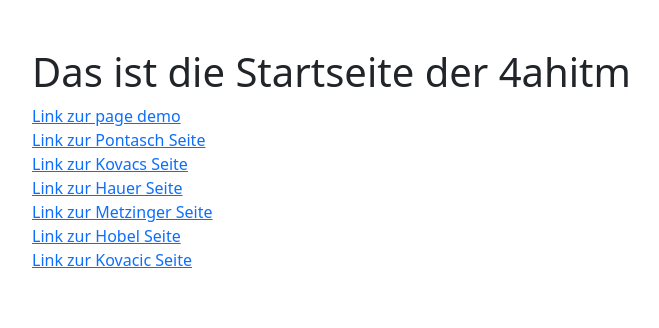
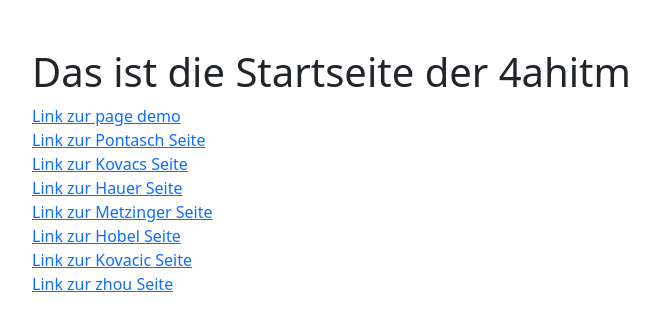
Before and after one commit to mahies/4ahitm_24, an Angular app: page / in a window 1280 px wide. Shown: the top 328 px of the page, without its empty margins (28-687 px from the left). Built offline with nearby package versions, Linux system fonts and the light colour scheme.

Commit message:
routerlink

```diff
--- a/src/app/page-home/page-home.component.html
+++ b/src/app/page-home/page-home.component.html
@@ -10,4 +10,5 @@
     <a routerLink="/page_metz" routerLinkActive="active">Link zur Metzinger Seite</a><br>
     <a routerLink="/page_hobel" routerLinkActive="active">Link zur Hobel Seite</a><br>
     <a routerLink="/page_kovacic" routerLinkActive="active">Link zur Kovacic Seite</a><br>
+    <a routerLink="/page_zhou" routerLinkActive="active">Link zur zhou Seite</a><br>
 </main>
```
